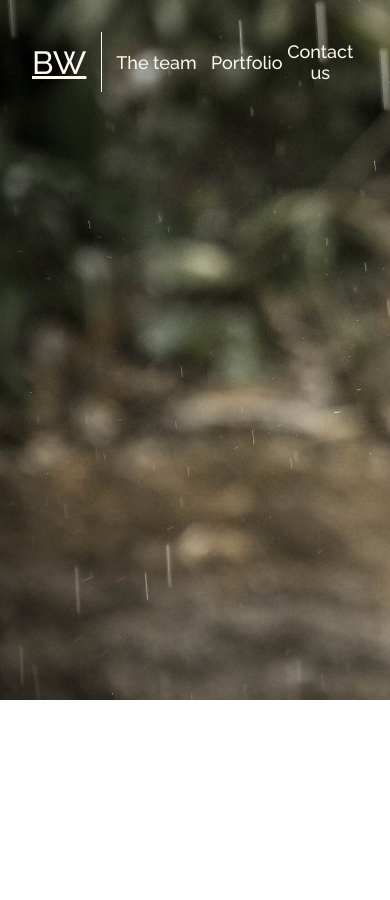
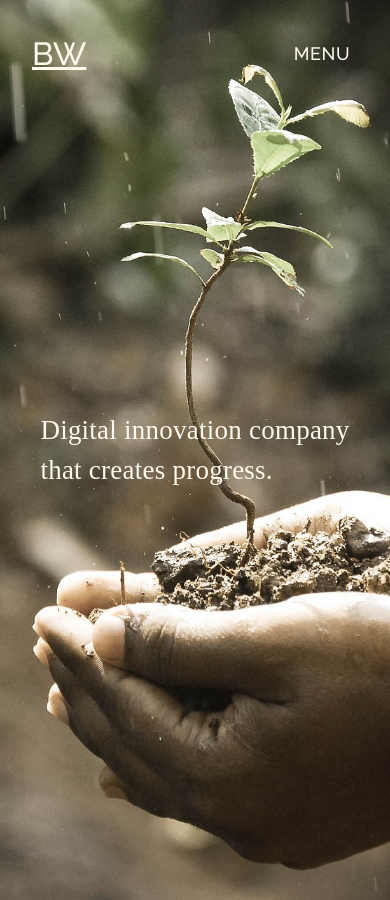
Before and after one commit to Lvl1Pichu/Portfolio-Website, a React (Vite) app: page / in a window 390 px wide. Before the commit the page ends 844 px from the top, so only its background shows below. Built offline with nearby package versions, Linux system fonts and the light colour scheme.

Commit message:
corporate speak text added

```diff
--- a/src/Header.tsx
+++ b/src/Header.tsx
@@ -1,23 +1,54 @@
-import { Box } from "@mui/material";
+import { Box, Typography, useMediaQuery, useTheme } from "@mui/material";
 import MenuBar from "./Menu";
+import MobileMenu from "./MobileMenu";
 
 export default function HeaderSection() {
+  const theme = useTheme();
+  const isSmallScreen = useMediaQuery(theme.breakpoints.down("sm"));
+
   return (
     <Box
       sx={{
+        position: "relative",
         width: "100%",
-        height: "700px",
+        height: "900px",
         backgroundImage: "url('../src/assets/tree.jpeg')",
         backgroundRepeat: "no-repeat",
         backgroundSize: "cover",
+        backgroundPosition: "center",
         fontWeight: "700",
-        textAlign: "center",
         display: "flex",
         flexDirection: "column",
+        justifyContent: "flex-start",
         alignItems: "center",
       }}
     >
-      <MenuBar />
+      {isSmallScreen ? <MobileMenu /> : <MenuBar />}
+
+      <Box
+        sx={{
+          position: "absolute",
+          top: 0,
+          bottom: 0,
+          left: 0,
+          right: 0,
+          display: "flex",
+          flexDirection: "column",
+          justifyContent: "center",
+          alignItems: "center",
+          padding: "1rem",
+        }}
+      >
+        <Typography
+          color={"#FCF8EC"}
+          fontSize={"clamp(1.6rem, 0.5714rem + 4.5714vw, 4rem)"}
+          fontFamily={"Oswald"}
+          textAlign="left"
+        >
+          Digital innovation company <br />
+          that creates progress.
+        </Typography>
+      </Box>
     </Box>
   );
 }
--- /dev/null
+++ b/src/MobileMenu.tsx
@@ -0,0 +1,93 @@
+import { Box, Button, Divider, Link, Menu, MenuItem } from "@mui/material";
+import { useState } from "react";
+
+export default function MobileMenu() {
+  const [anchorEl, setAnchorEl] = useState<null | HTMLElement>(null);
+  const open = Boolean(anchorEl);
+  const handleClick = (event: React.MouseEvent<HTMLElement>) => {
+    setAnchorEl(event.currentTarget);
+  };
+  const handleClose = () => {
+    setAnchorEl(null);
+  };
+
+  return (
+    <Box
+      sx={{
+        color: "#FCF8EC",
+        fontSize: "18px",
+        fontFamily: "Raleway",
+        fontWeight: "500",
+        display: "flex",
+        flexDirection: "row",
+        justifyContent: "space-between",
+        padding: "2rem",
+        alignItems: "center",
+        maxWidth: "900px",
+        width: "100%",
+        boxSizing: "border-box",
+      }}
+    >
+      <Box>
+        <Link href="#" color="inherit" fontSize={"2rem"}>
+          BW
+        </Link>
+        <Divider
+          orientation="vertical"
+          variant="middle"
+          flexItem
+          sx={{
+            borderColor: "#FCF8EC",
+            padding: "0",
+            margin: "0",
+          }}
+        />
+      </Box>
+      <Button
+        id="demo-positioned-button"
+        aria-controls={open ? "demo-positioned-menu" : undefined}
+        aria-haspopup="true"
+        aria-expanded={open ? "true" : undefined}
+        onClick={handleClick}
+        sx={{
+          color: "#FCF8EC",
+          fontSize: "18px",
+          fontFamily: "Raleway",
+          fontWeight: "500",
+        }}
+      >
+        Menu
+      </Button>
+      <Menu
+        id="demo-positioned-menu"
+        aria-labelledby="demo-positioned-button"
+        anchorEl={anchorEl}
+        open={open}
+        onClose={handleClose}
+        anchorOrigin={{
+          vertical: "top",
+          horizontal: "left",
+        }}
+        transformOrigin={{
+          vertical: "top",
+          horizontal: "left",
+        }}
+        PaperProps={{
+          sx: {
+            backgroundColor: "#FCF8EC",
+          },
+        }}
+      >
+        <MenuItem onClick={handleClose} sx={{ fontFamily: "Raleway" }}>
+          The team
+        </MenuItem>
+        <MenuItem onClick={handleClose} sx={{ fontFamily: "Raleway" }}>
+          Portfolio
+        </MenuItem>
+        <MenuItem onClick={handleClose} sx={{ fontFamily: "Raleway" }}>
+          Contact us
+        </MenuItem>
+      </Menu>
+    </Box>
+  );
+}
```
